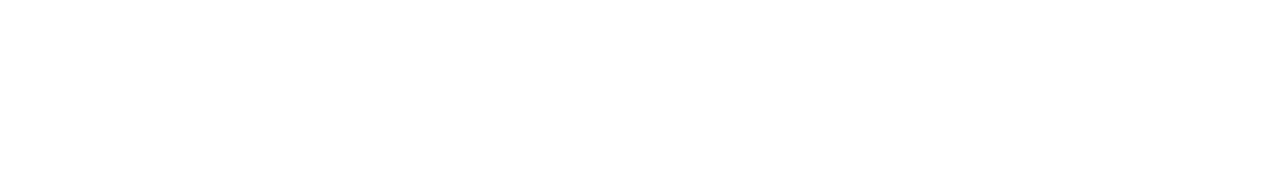
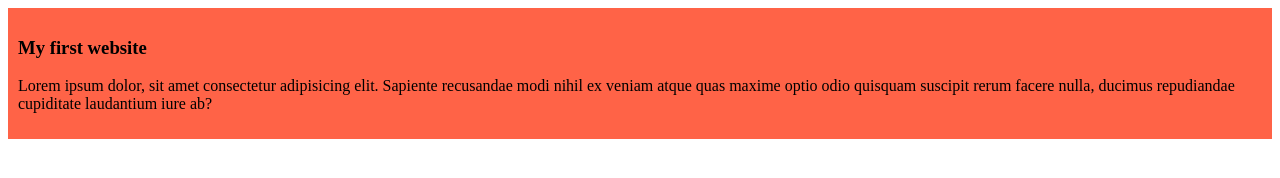
Before and after one commit to Shovon492/My-simple-website, a plain HTML site: page Index.Html in a window 1280 px wide. Drawn offline with Linux system fonts and the light colour scheme.

Commit message:
added the first blog

```diff
--- a/Index.Html
+++ b/Index.Html
@@ -4,8 +4,12 @@
     <meta charset="UTF-8">
     <meta name="viewport" content="width=device-width, initial-scale=1.0">
     <title>My simple website</title>
+    <link rel="stylesheet" href="Styles/blog.css">
 </head>
 <body>
-
+    <div>
+        <h3>My first website</h3>
+        <p>Lorem ipsum dolor, sit amet consectetur adipisicing elit. Sapiente recusandae modi nihil ex veniam atque quas maxime optio odio quisquam suscipit rerum facere nulla, ducimus repudiandae cupiditate laudantium iure ab?</p>
+    </div>
 </body>
 </html>
--- /dev/null
+++ b/Styles/blog.css
@@ -0,0 +1,4 @@
+div{
+    background-color: tomato;
+    padding: 10px;
+}
```
